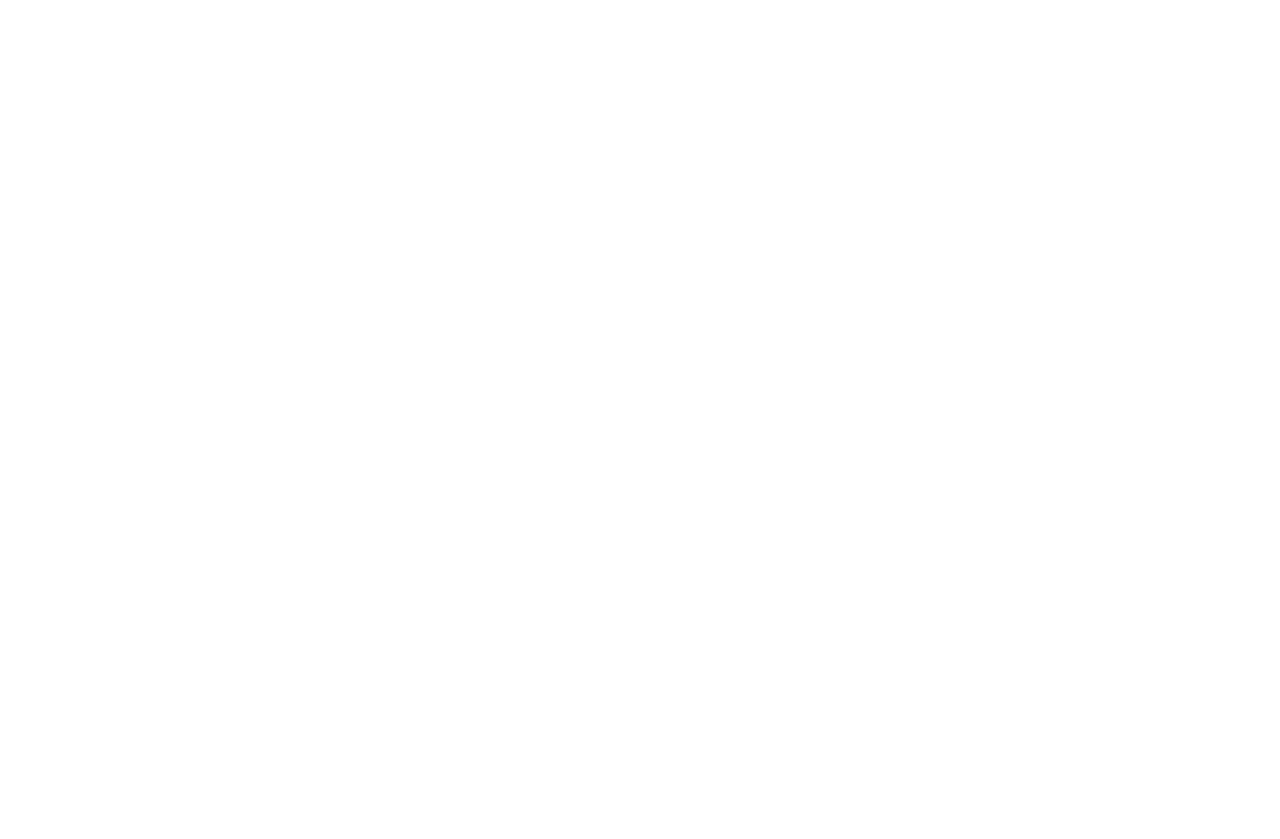
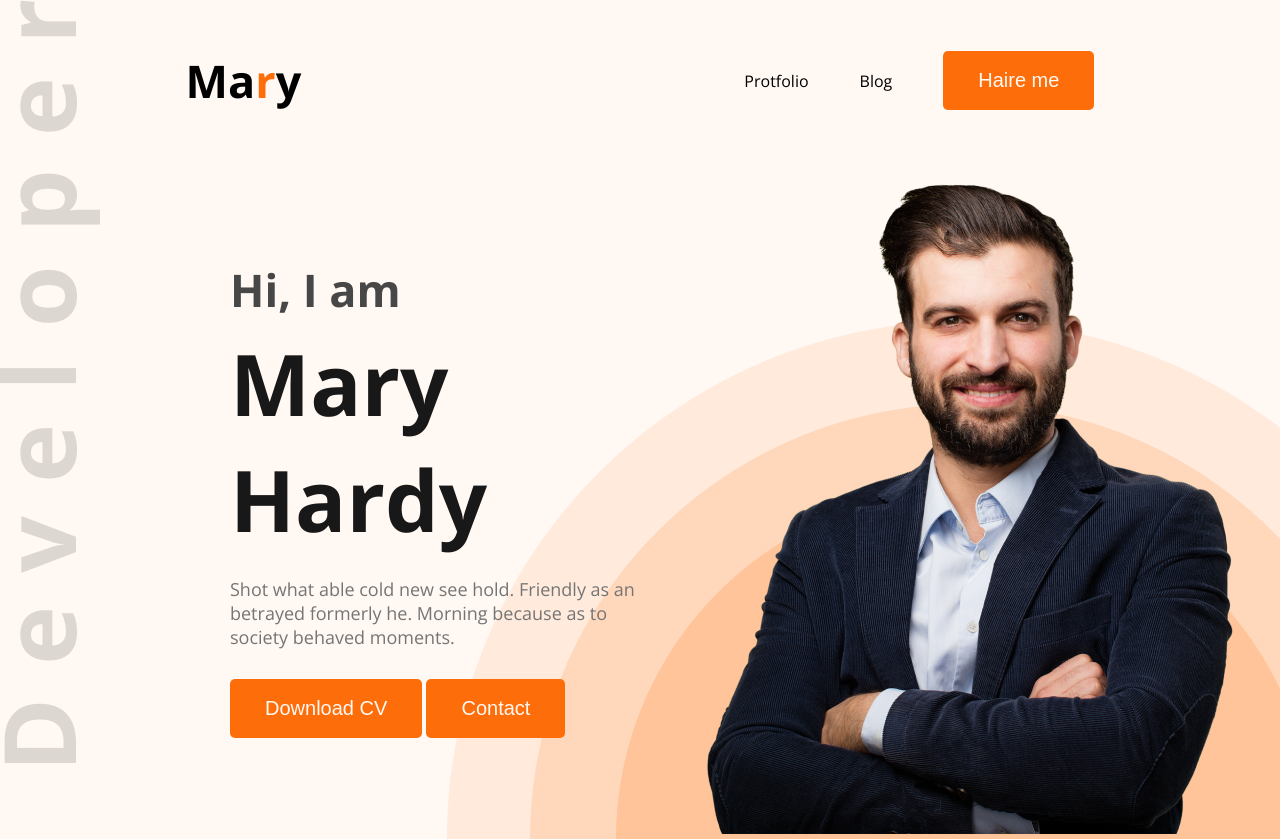
Before and after one commit to Spshawonbd/me, a plain HTML site: page index.html in a window 1280 px wide. Before the commit the page ends 800 px from the top, so only its background shows below. Drawn offline with nearby package versions, Linux system fonts and the light colour scheme; a web font is replaced by a local one.

Commit message:
update profile

```diff
--- a/index.html
+++ b/index.html
@@ -1,13 +1,53 @@
 <!DOCTYPE html>
 <html lang="en">
 <head>
+  <link rel="stylesheet" href="styles/portfolio.css">
+  <link rel="preconnect" href="https://fonts.googleapis.com">
+<link rel="preconnect" href="https://fonts.gstatic.com" crossorigin>
+<link href="https://fonts.googleapis.com/css2?family=Google+Sans:ital,opsz,wght@0,17..18,400..700;1,17..18,400..700&family=Open+Sans:ital,wght@0,300..800;1,300..800&display=swap" rel="stylesheet">
   <meta charset="UTF-8">
   <meta name="viewport" content="width=device-width, initial-scale=1.0">
-  <title> Shawon Parvez portfolio</title>
+  <title> i am still now</title>
+</head>
+<body class="open-sans-">
 
+<header>
+  <nav>
+  <div class="logo">
+                <h2> Ma<span class="name">r</span>y</h2>
+               </div>
 
-</head>
-<body>
+  <ul class="menu">
+    <li>Protfolio</li>
+    <li> Blog</li>
+    <button class=btn>Haire me </button>
+  </ul>
+  </nav>
+             <section id="bennar">
+
+  <div class="bennar-content">
+    <h2>Hi, I am</h2>
+    <h1>Mary Hardy</h1>
+    <p>
+      Shot what able cold new see hold.
+      Friendly as an betrayed formerly he.
+      Morning because as to society behaved moments.
+    </p>
+
+    <div class="bennar-buttons">
+      <button class="btn">Download CV</button>
+      <button class="btn">Contact</button>
+    </div>
+  </div>
+
+  <div class="bennar-image">
+    <img src="images/hardy.png" alt="Mary Hardy">
+  </div>
+
+</section>
+
+</header>
+
 
 </body>
 </html>
--- /dev/null
+++ b/styles/portfolio.css
@@ -0,0 +1,84 @@
+*{ margin: 0;}
+.open-sans- {
+  font-family: "Open Sans", sans-serif;
+  font-optical-sizing: auto;
+
+}
+header {
+  background-color: #fff8f3;
+  padding-top: 50px;
+  background:url("../images/developer.png"),url("../images/header_bg.png"),#fff8f3 ;
+  background-position: top left,bottom right;
+  background-repeat: no-repeat;
+
+}
+.logo{
+  font-size: 30px;
+  font-weight: 1000;
+}
+.name{
+  color: #FD6E0A;
+}
+nav .menu{
+  display: flex;
+  list-style-type:none;
+  gap: 51px;
+  align-items: center;
+
+
+}
+nav{
+  width:71%;
+  max-width:1140px;
+  margin: 0px auto;
+  display: flex;
+  justify-content: space-between;
+  align-items: center;
+}
+.btn{
+
+  background: #FD6E0A;
+ border: none;
+ padding: 18px 35px;
+ border-radius: 5px;
+ color:#fff8f3;
+ font-size: 20px;
+ cursor: pointer;
+
+}
+#bennar {
+  margin: 47px 38px 0 230px;
+  display: flex;
+  justify-content: space-between;
+  align-items: center;
+
+  }
+#bennar  .bennar-content{
+  max-width: 585px;
+}
+#bennar  .bennar-content h2{
+font-size: 45px;
+font width: 600;
+color :#474747;
+margin-bottom: 5px;
+
+}
+
+#bennar .bennar-image img{
+  max-width: 585px;
+  vartical-aling:middle;
+
+}
+#bennar  .bennar-content h1{
+  font-size: 85px;
+  font-weight: bold;
+  color :#181818;
+  margin-bottom: 20px;
+}
+#bennar  .bennar-content p{
+
+font-size: 18px;
+color:#757575;
+line-hight:30px;
+margin-bottom: 30px;
+}
```
